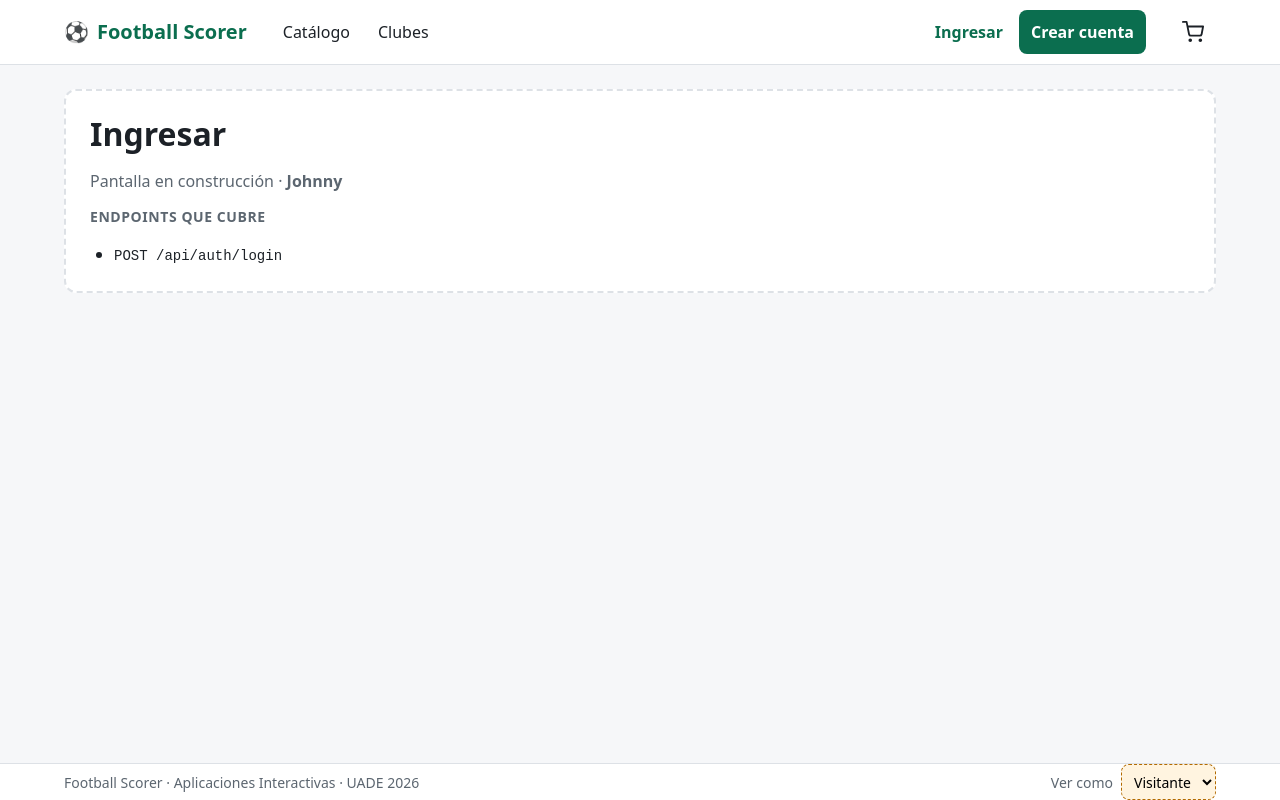
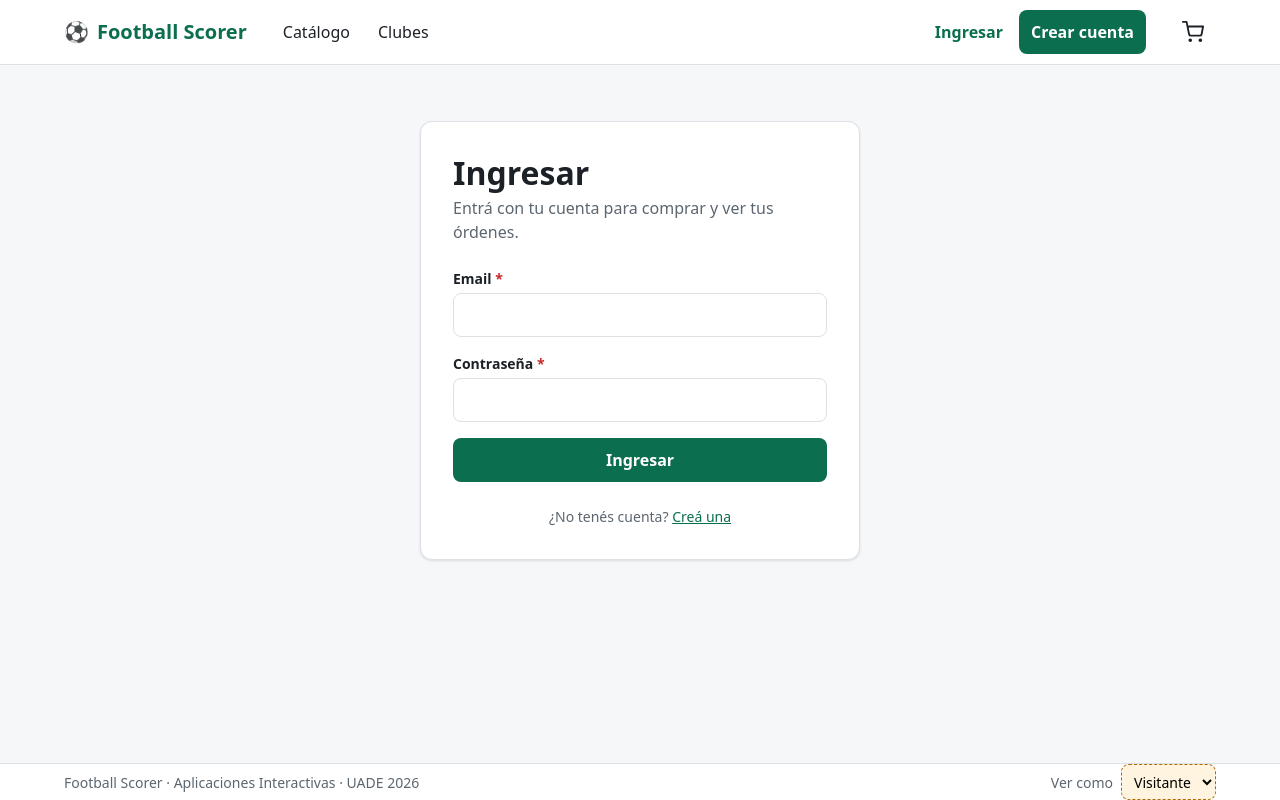
Before and after one commit to Alevv1/front-Football_scorer, a React (Vite) app: page /login in a window 1280 px wide. Built offline with nearby package versions, Linux system fonts and the light colour scheme.

Commit message:
Agregar pantalla de login con validación, error de credenciales y redirección a la página pedida

```diff
--- /dev/null
+++ b/src/pages/Acceso.css
@@ -0,0 +1,33 @@
+/* Compartido por Login y Registro */
+.acceso {
+  max-width: 440px;
+  margin: var(--espacio-4) auto;
+  padding: var(--espacio-6);
+  border: 1px solid var(--color-borde);
+  border-radius: var(--radio-lg);
+  background: var(--color-superficie);
+  box-shadow: var(--sombra);
+}
+
+.acceso__titulo {
+  margin: 0 0 var(--espacio-1);
+}
+
+.acceso__subtitulo {
+  margin: 0 0 var(--espacio-6);
+  color: var(--color-texto-suave);
+}
+
+.acceso__pie {
+  margin: var(--espacio-6) 0 0;
+  text-align: center;
+  font-size: var(--texto-sm);
+  color: var(--color-texto-suave);
+}
+
+@media (min-width: 768px) {
+  .acceso {
+    margin-top: var(--espacio-8);
+    padding: var(--espacio-8);
+  }
+}
--- a/src/pages/LoginPage.jsx
+++ b/src/pages/LoginPage.jsx
@@ -1,13 +1,105 @@
-import PaginaPendiente from '../components/layout/PaginaPendiente';
+import { useState } from 'react';
+import { Link, Navigate, useLocation } from 'react-router-dom';
+import Alert from '../components/ui/Alert';
+import Button from '../components/ui/Button';
+import ErrorMessage from '../components/ui/ErrorMessage';
+import FormField from '../components/ui/FormField';
+import { useAuth } from '../context/useAuth';
+import { login, obtenerUsuarioLogueado } from '../services/usuariosService';
+import './Acceso.css';
+
+function validar({ email, password }) {
+  const errores = {};
+  if (email.trim() === '') errores.email = 'Ingresá tu email';
+  else if (!/^[^\s@]+@[^\s@]+\.[^\s@]+$/.test(email.trim())) errores.email = 'El email no es válido';
+  if (password === '') errores.password = 'Ingresá tu contraseña';
+  return errores;
+}
 
 export default function LoginPage() {
+  const { estaLogueado, iniciarSesion } = useAuth();
+  const location = useLocation();
+  // PrivateRoute y AdminRoute dejan en el state la página que se quiso abrir.
+  const destino = location.state?.desde ?? '/';
+
+  const [valores, setValores] = useState({ email: '', password: '' });
+  const [errores, setErrores] = useState({});
+  const [errorServidor, setErrorServidor] = useState(null);
+  const [enviando, setEnviando] = useState(false);
+
+  // Cubre al que entra a /login ya logueado y también el redirect después de iniciarSesion().
+  if (estaLogueado) return <Navigate to={destino} replace />;
+
+  const cambiar = (evento) => {
+    const { name, value } = evento.target;
+    setValores((actuales) => ({ ...actuales, [name]: value }));
+    if (errores[name]) setErrores((actuales) => ({ ...actuales, [name]: undefined }));
+  };
+
+  const enviar = async (evento) => {
+    evento.preventDefault();
+    const nuevosErrores = validar(valores);
+    setErrores(nuevosErrores);
+    if (Object.keys(nuevosErrores).length > 0) return;
+
+    setEnviando(true);
+    setErrorServidor(null);
+    try {
+      const authResponse = await login({ email: valores.email.trim(), password: valores.password });
+      const usuario = await obtenerUsuarioLogueado(authResponse.token);
+      iniciarSesion(authResponse, usuario);
+    } catch (error) {
+      setErrorServidor(error);
+      setEnviando(false);
+    }
+  };
+
   return (
-    <PaginaPendiente
-      titulo="Ingresar"
-      dueno="Johnny"
-      endpoints={[
-        'POST /api/auth/login',
-      ]}
-    />
+    <section className="acceso">
+      <h1 className="acceso__titulo">Ingresar</h1>
+      <p className="acceso__subtitulo">Entrá con tu cuenta para comprar y ver tus órdenes.</p>
+
+      {/* El 401 del login es "credenciales incorrectas", no "tenés que iniciar sesión" como en ErrorMessage. */}
+      {errorServidor?.status === 401 ? (
+        <Alert tipo="error" titulo="Email o contraseña incorrectos">
+          Revisá los datos y probá de nuevo.
+        </Alert>
+      ) : (
+        <ErrorMessage error={errorServidor} />
+      )}
+
+      <form onSubmit={enviar} noValidate>
+        <FormField
+          label="Email"
+          name="email"
+          type="email"
+          autoComplete="email"
+          value={valores.email}
+          onChange={cambiar}
+          error={errores.email}
+          required
+        />
+        <FormField
+          label="Contraseña"
+          name="password"
+          type="password"
+          autoComplete="current-password"
+          value={valores.password}
+          onChange={cambiar}
+          error={errores.password}
+          required
+        />
+        <Button type="submit" bloque cargando={enviando}>
+          Ingresar
+        </Button>
+      </form>
+
+      <p className="acceso__pie">
+        ¿No tenés cuenta?{' '}
+        <Link to="/registro" state={location.state}>
+          Creá una
+        </Link>
+      </p>
+    </section>
   );
 }
```
